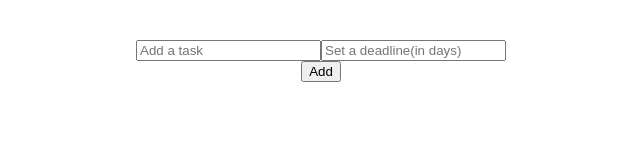
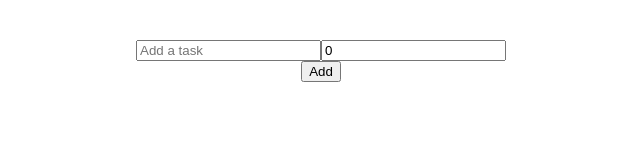
Before and after one commit to ryfazrin/react-ts-todo, a React (Vite) app: page / in a window 1280 px wide. Shown: the top 160 px of the page, without its empty margins (319-959 px from the left). Built offline with nearby package versions, Linux system fonts and the light colour scheme.

Commit message:
added: state

```diff
--- a/src/App.tsx
+++ b/src/App.tsx
@@ -1,14 +1,16 @@
-import React from 'react'
+import React, { useState } from 'react'
 import './App.css'
 
 const App: React.FC = () => {
+  const [task, setTask] = useState<string>('')
+  const [deadline, setDeadLine] = useState<number>(0)
 
   return (
     <div className='App'>
       <div className="header">
         <div className="inputContainer">
-          <input type="text" name="task" placeholder="Add a task" />
-          <input type="number" name="deadline" placeholder="Set a deadline(in days)" />
+          <input type="text" value={task} name="task" placeholder="Add a task" />
+          <input type="number" value={deadline} name="deadline" placeholder="Set a deadline(in days)" />
         </div>
         <button>Add</button>
       </div>
```
